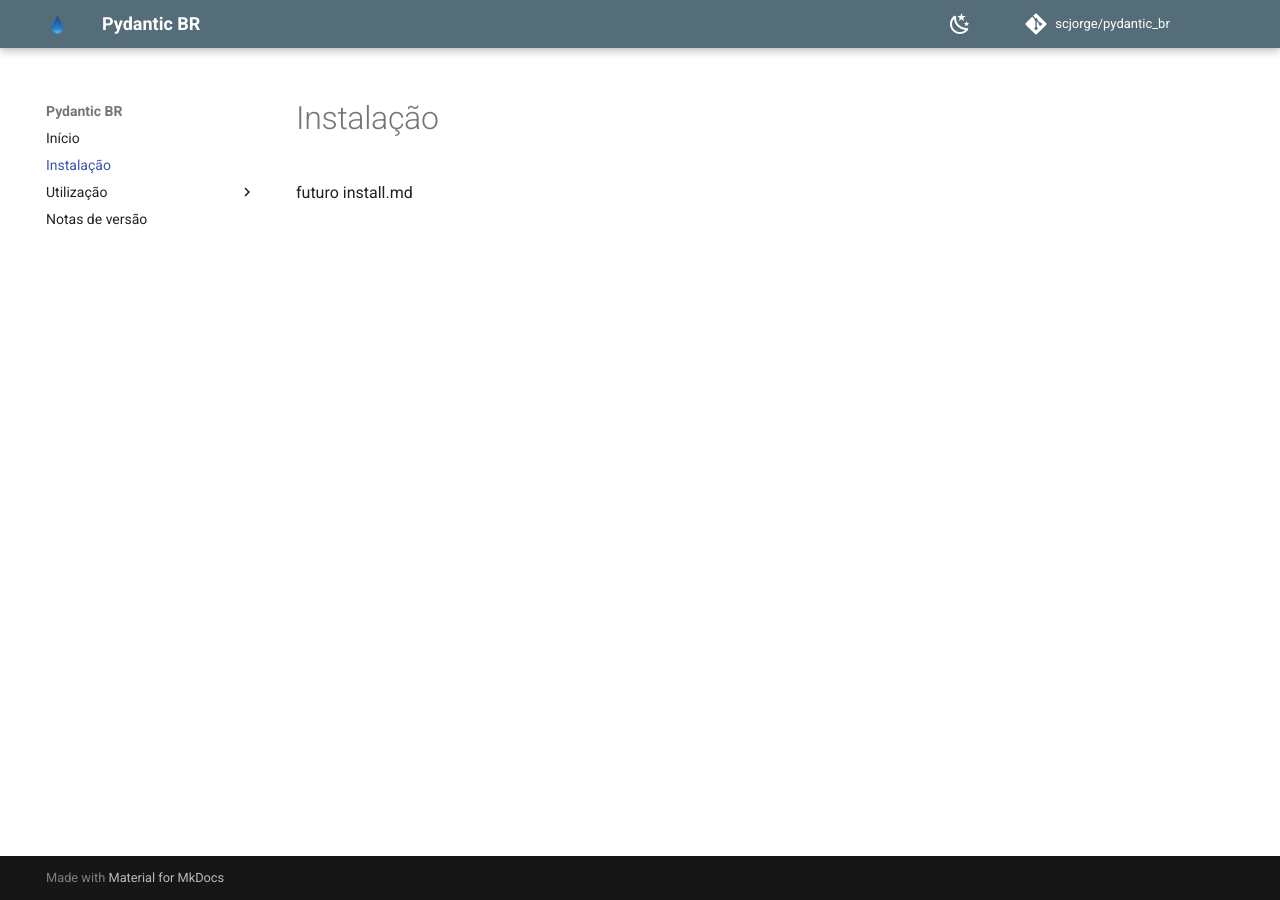
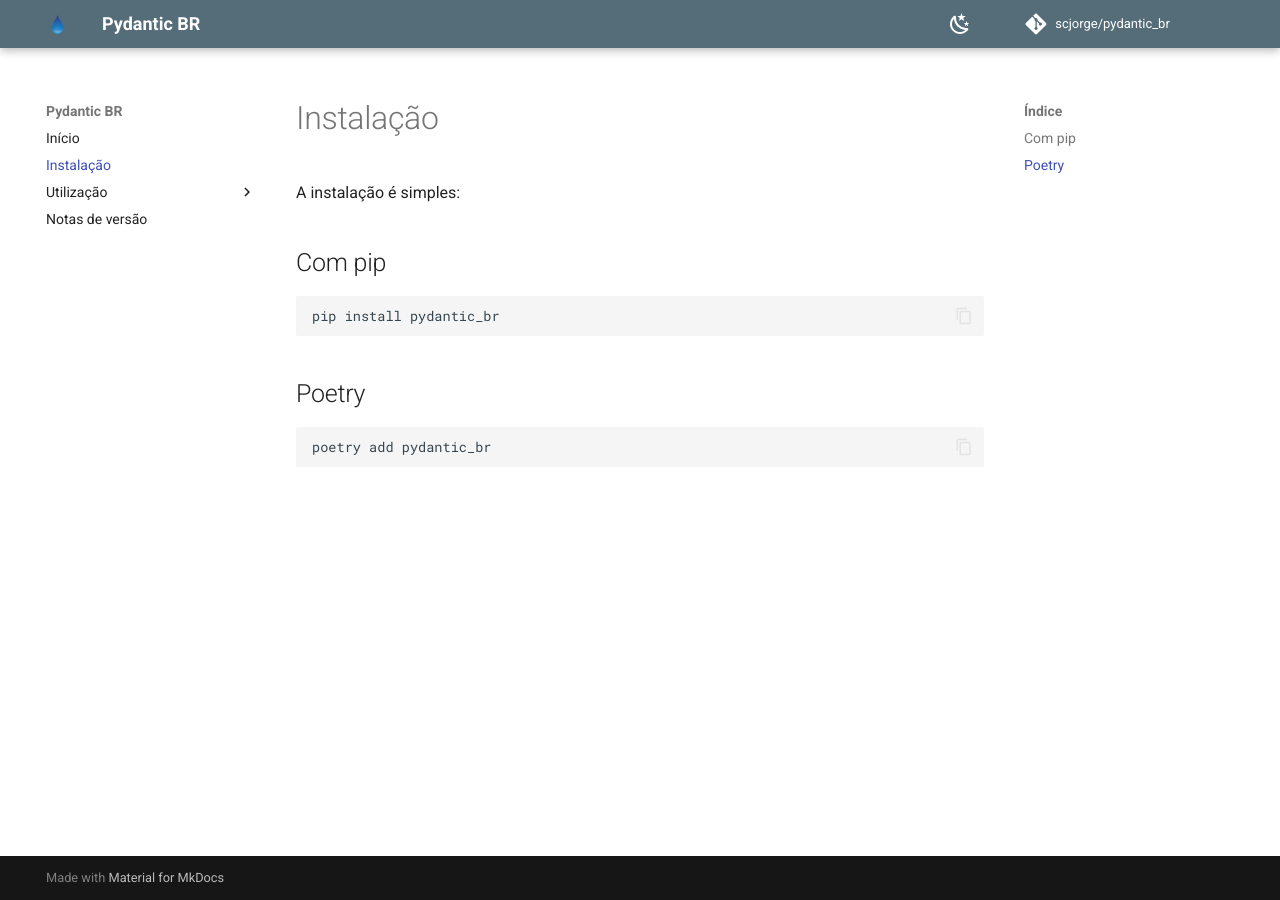
Before and after one commit to scjorge/pydantic_br, an MkDocs documentation site: the page built from docs/install.md, in a window 1280 px wide. Built offline with MkDocs 1.6.1 and Material for MkDocs 9.7.7, drawn with Linux system fonts in a browser that asks for light colours; comment, search, counter and statistics services are not loaded.

Commit message:
docs: add info to readme.md and create install.md page on docs

````diff
--- a/docs/install.md
+++ b/docs/install.md
@@ -1 +1,11 @@
-futuro install.md
+A instalação é simples:
+
+## Com pip
+```
+pip install pydantic_br
+```
+
+## Poetry
+```
+poetry add pydantic_br
+```
````
Also changed, not shown: README.md (+87 -1 lines).
